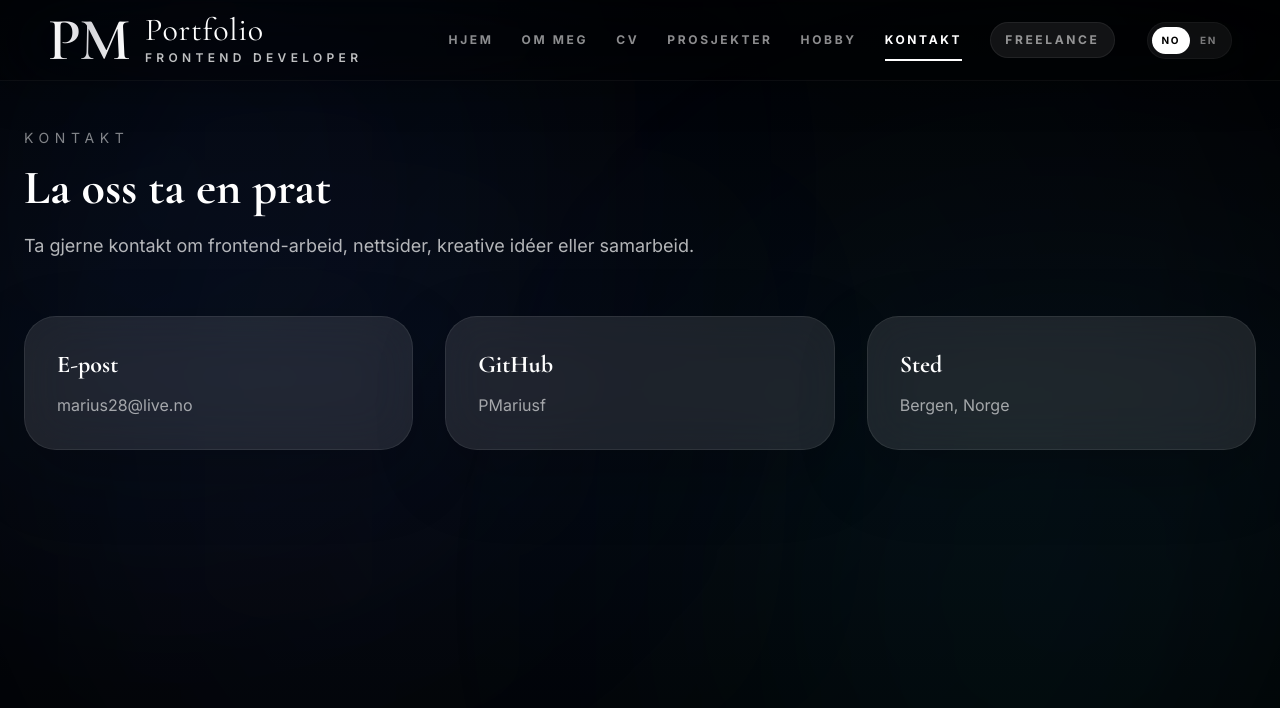
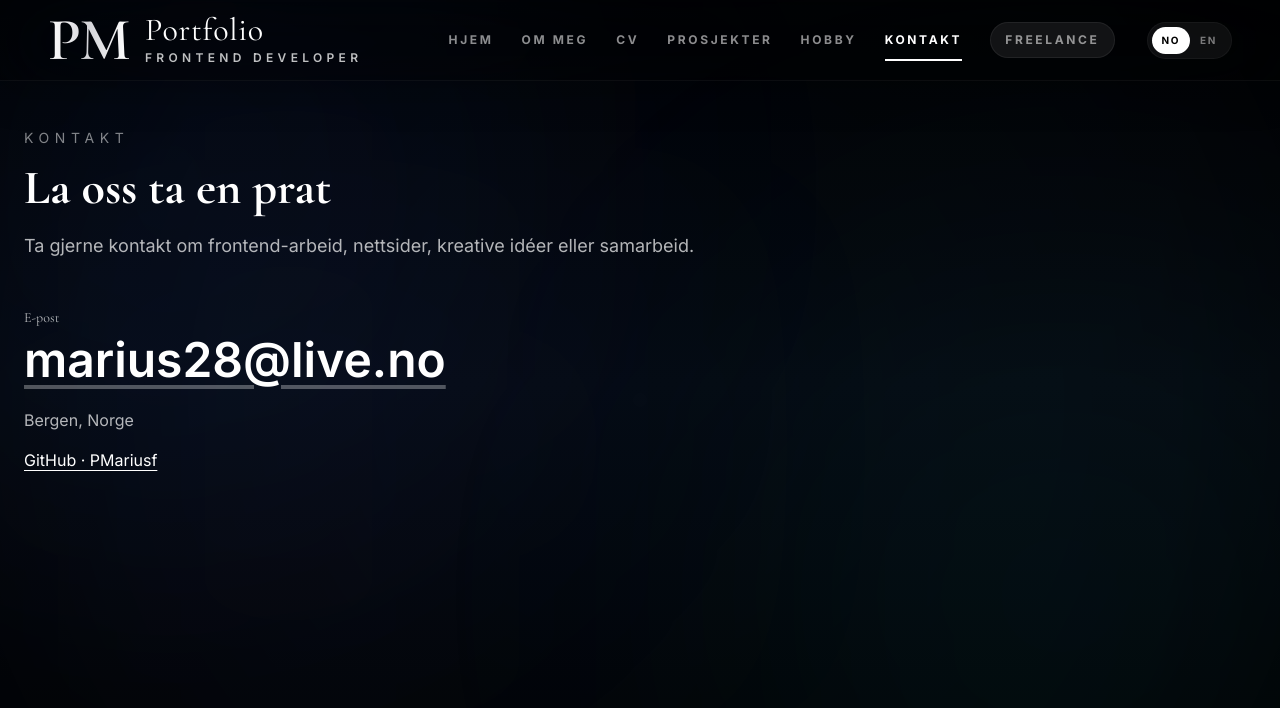
Before and after one commit to PMariusf/PMs-Portfolio, a Next.js app: page /Contact in a window 1280 px wide. Shown: the top 708 px of the page. Built offline with nearby package versions, Linux system fonts and the light colour scheme.

Commit message:
Refine Contact/page.tsx for the bilingual portfolio

```diff
--- a/src/app/Contact/page.tsx
+++ b/src/app/Contact/page.tsx
@@ -26,29 +26,11 @@ export default function ContactPage() {
             : "Feel free to contact me for frontend work, projects, creative ideas or collaboration."}
         </p>
 
-        <div className="mt-14 grid gap-8 md:grid-cols-3">
-          <a
-            href="mailto:marius28@live.no"
-            className="rounded-[2rem] border border-white/20 bg-white/10 p-8 shadow-2xl backdrop-blur-xl transition hover:-translate-y-2 hover:bg-white/15"
-          >
-            <h2 className="text-2xl font-bold">E-post</h2>
-            <p className="mt-3 text-white/60">marius28@live.no</p>
-          </a>
-
-          <a
-            href="https://github.com/PMariusf"
-            target="_blank"
-            rel="noopener noreferrer"
-            className="rounded-[2rem] border border-white/20 bg-white/10 p-8 shadow-2xl backdrop-blur-xl transition hover:-translate-y-2 hover:bg-white/15"
-          >
-            <h2 className="text-2xl font-bold">GitHub</h2>
-            <p className="mt-3 text-white/60">PMariusf</p>
-          </a>
-
-          <div className="rounded-[2rem] border border-white/20 bg-white/10 p-8 shadow-2xl backdrop-blur-xl">
-            <h2 className="text-2xl font-bold">{no ? "Sted" : "Location"}</h2>
-            <p className="mt-3 text-white/60">{no ? "Bergen, Norge" : "Bergen, Norway"}</p>
-          </div>
+        <div className="mt-12">
+          <h2 className="text-sm text-white/70">{no ? "E-post" : "Email"}</h2>
+          <a href="mailto:marius28@live.no" className="mt-2 inline-block break-all text-3xl font-semibold underline decoration-white/30 underline-offset-8 hover:decoration-white sm:text-5xl">marius28@live.no</a>
+          <p className="mt-6 text-white/70">{no ? "Bergen, Norge" : "Bergen, Norway"}</p>
+          <a href="https://github.com/PMariusf" target="_blank" rel="noopener noreferrer" className="mt-4 inline-block underline underline-offset-4">GitHub · PMariusf</a>
         </div>
       </section>
     </main>
```
